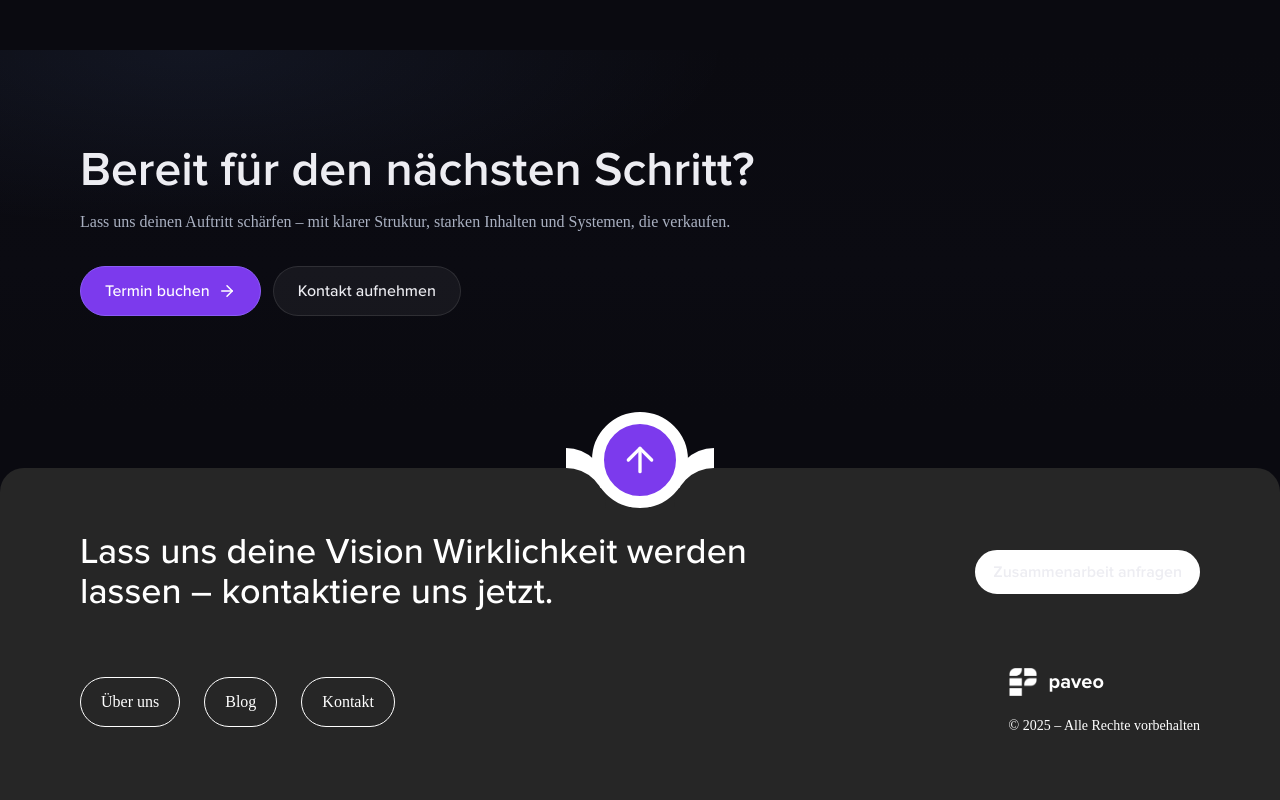
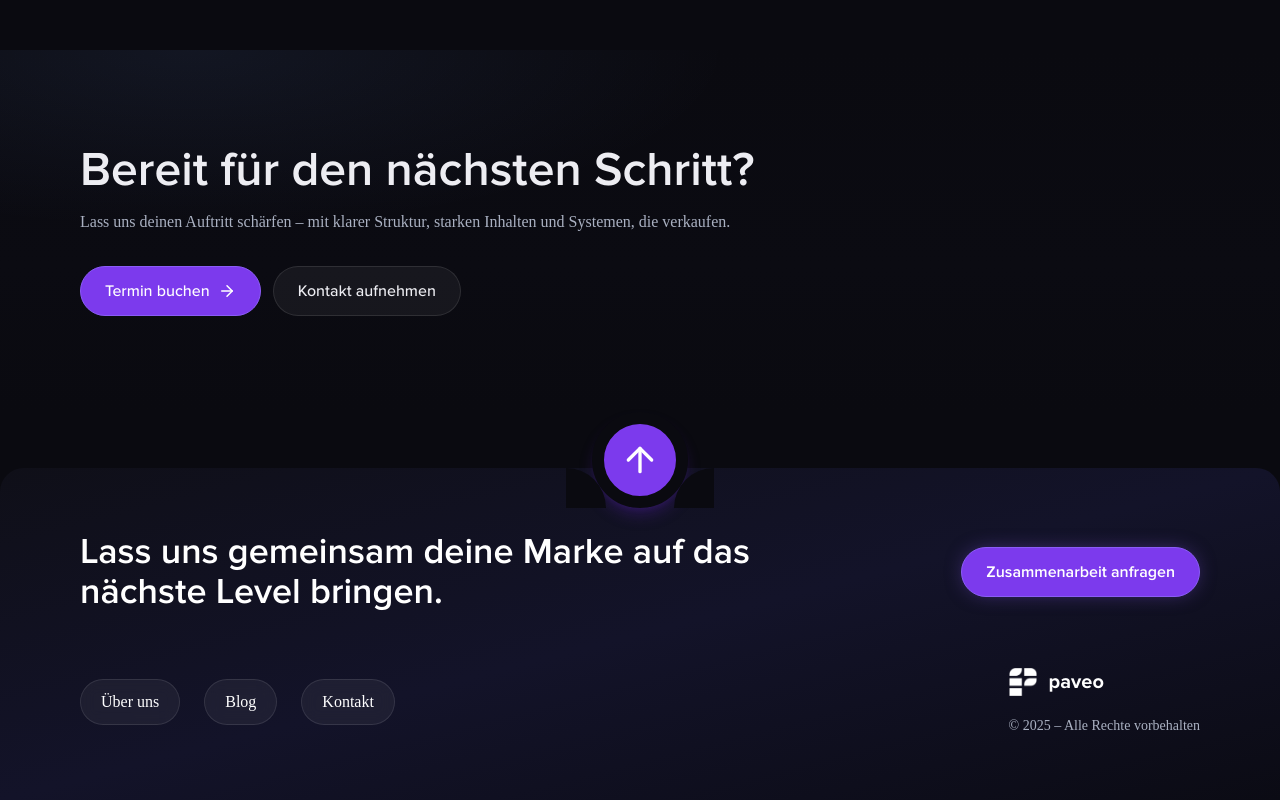
Before and after one commit to cyclebittt/pavewebyyyy, a Next.js app: page / in a window 1280 px wide. Shown: the part 2034-2834 px from the top of the page. Built offline with nearby package versions, Linux system fonts and the light colour scheme; a web font is replaced by a local one.

Commit message:
Update Footer.jsx

```diff
--- a/components/layout/Footer.jsx
+++ b/components/layout/Footer.jsx
@@ -18,60 +18,56 @@ export default function Footer() {
       <button
         type="button"
         aria-label="Nach oben scrollen"
-        className="absolute group left-1/2 -translate-x-1/2 top-0 w-24 h-24 flex items-center justify-center border-white border-[12px] bg-violet-600 text-white rounded-full"
+        className="absolute group left-1/2 -translate-x-1/2 top-0 w-24 h-24 flex items-center justify-center border-[#0A0A10] border-[12px] bg-violet-600 text-white rounded-full shadow-lg shadow-violet-900/40"
         onClick={() => window.scrollTo({ top: 0, behavior: 'smooth' })}
       >
         <ArrowUp size={40} className="transition-all duration-300 ease-out group-hover:mb-4" />
-        <div className="absolute top-[44px] -left-[38px] w-[40px] h-[40px] rounded-tr-[40px] bg-neutral-800 shadow-[0px_-20px_0px_0px_white]" />
-        <div className="absolute top-[44px] -right-[38px] w-[40px] h-[40px] rounded-tl-[40px] bg-neutral-800 shadow-[0px_-20px_0px_0px_white]" />
+        <div className="absolute top-[44px] -left-[38px] w-[40px] h-[40px] rounded-tr-[40px] bg-[#0A0A10]" />
+        <div className="absolute top-[44px] -right-[38px] w-[40px] h-[40px] rounded-tl-[40px] bg-[#0A0A10]" />
       </button>
 
       {/* Footer Content */}
-      <div className="bg-neutral-800 rounded-t-3xl py-14 md:py-16 px-5 md:px-20 flex flex-col gap-14">
+      <div className="bg-gradient-to-br from-[#0F0F18] via-[#131329] to-[#0B0B14] rounded-t-3xl py-14 md:py-16 px-5 md:px-20 flex flex-col gap-14">
         {/* Call to Action */}
-        <div className="flex flex-col md:flex-row gap-6 items-center justify-between">
-          <h2 className="font-medium text-white text-center md:text-left text-3xl md:text-4xl max-w-3xl">
-            Lass uns deine Vision Wirklichkeit werden lassen – kontaktiere uns jetzt.
+        <div
+          className="flex flex-col md:flex-row gap-6 items-center justify-between"
+          data-aos="fade-up"
+        >
+          <h2 className="font-semibold text-white text-center md:text-left text-3xl md:text-4xl max-w-3xl leading-tight">
+            Lass uns gemeinsam deine Marke auf das nächste Level bringen.
           </h2>
           <Link href="/request" className="w-fit">
             <button
               type="button"
-              className="px-4 py-2 bg-white rounded-full font-semibold border-2 border-white relative overflow-hidden transition-all duration-500 ease-out group focus:outline-none focus-visible:ring-2 focus-visible:ring-offset-2 focus-visible:ring-violet-400"
+              className="px-6 py-3 rounded-full font-semibold border border-violet-500 bg-violet-600 text-white shadow-[0_0_20px_-5px_rgba(139,92,246,0.5)] transition-all duration-300 hover:scale-[1.03] hover:bg-violet-500"
             >
-              <span className="relative z-10 transition-colors duration-500 group-hover:text-white">
-                Zusammenarbeit anfragen
-              </span>
-              <span className="absolute inset-0 bg-neutral-800 transform -translate-x-full group-hover:translate-x-0 transition-transform duration-500 ease-out" />
+              Zusammenarbeit anfragen
             </button>
           </Link>
         </div>
 
         {/* Links & Logo */}
-        <div className="flex flex-col md:flex-row gap-14 md:gap-6 items-center justify-between">
+        <div
+          className="flex flex-col md:flex-row gap-14 md:gap-6 items-center justify-between"
+          data-aos="fade-up"
+          data-aos-delay="150"
+        >
           {/* Navigation Links */}
           <nav aria-label="Footer Navigation">
             <ul className="flex flex-wrap items-center justify-center gap-6 text-white">
-              <li>
-                <Link href="/about">
-                  <button className="px-5 py-3 border border-white rounded-full transition-all duration-300 hover:bg-white hover:text-neutral-800">
-                    Über uns
-                  </button>
-                </Link>
-              </li>
-              <li>
-                <Link href="/blogs">
-                  <button className="px-5 py-3 border border-white rounded-full transition-all duration-300 hover:bg-white hover:text-neutral-800">
-                    Blog
-                  </button>
-                </Link>
-              </li>
-              <li>
-                <Link href="/contact">
-                  <button className="px-5 py-3 border border-white rounded-full transition-all duration-300 hover:bg-white hover:text-neutral-800">
-                    Kontakt
-                  </button>
-                </Link>
-              </li>
+              {[
+                { href: '/about', label: 'Über uns' },
+                { href: '/blogs', label: 'Blog' },
+                { href: '/contact', label: 'Kontakt' },
+              ].map((link) => (
+                <li key={link.href}>
+                  <Link href={link.href}>
+                    <button className="px-5 py-2.5 border border-white/10 rounded-full bg-white/5 backdrop-blur transition-all duration-300 hover:bg-violet-600 hover:border-violet-500 hover:shadow-[0_0_20px_-5px_rgba(139,92,246,0.6)]">
+                      {link.label}
+                    </button>
+                  </Link>
+                </li>
+              ))}
             </ul>
           </nav>
 
@@ -87,7 +83,9 @@ export default function Footer() {
               />
               <span className="font-bold text-xl text-white">paveo</span>
             </div>
-            <p className="text-white text-sm">© {new Date().getFullYear()} – Alle Rechte vorbehalten</p>
+            <p className="text-[#AAB1C2] text-sm">
+              © {new Date().getFullYear()} – Alle Rechte vorbehalten
+            </p>
           </div>
         </div>
       </div>
```
